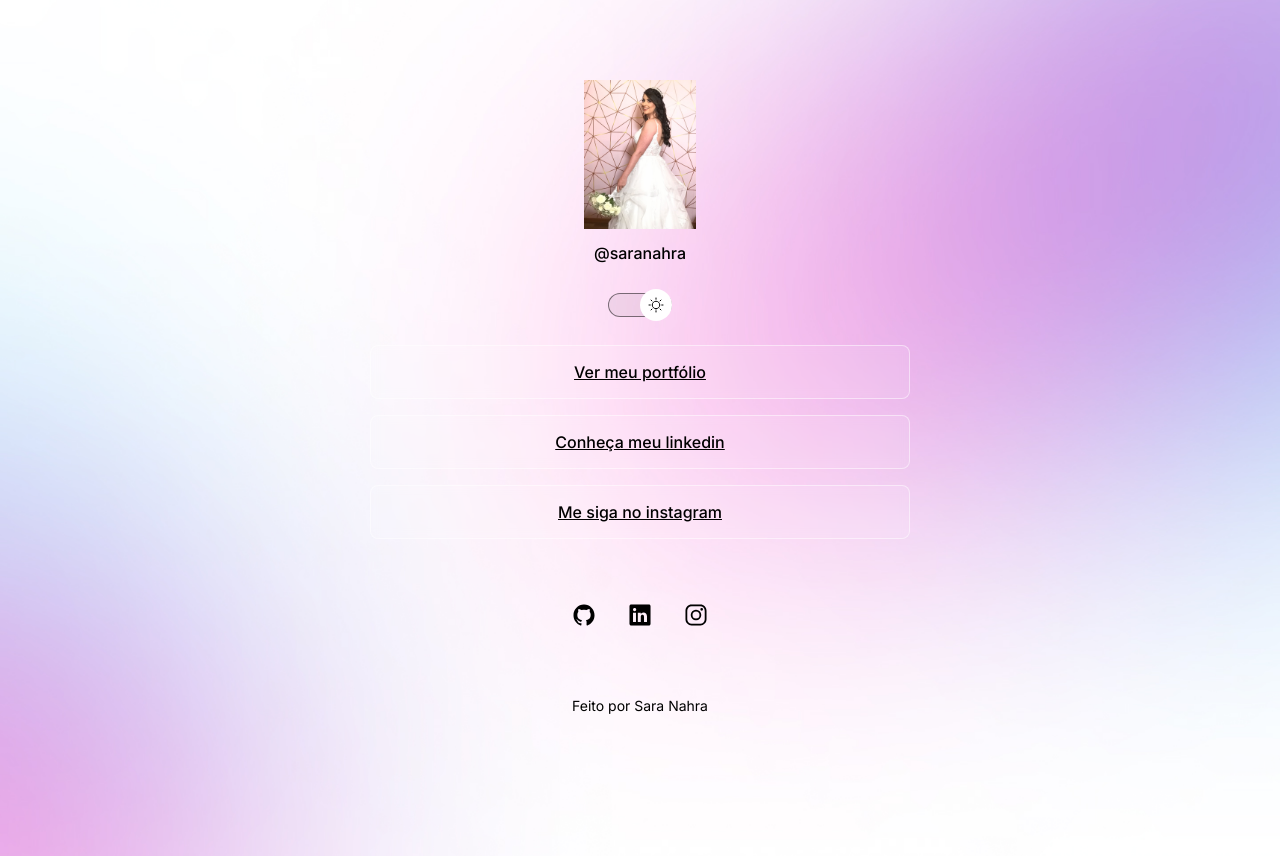
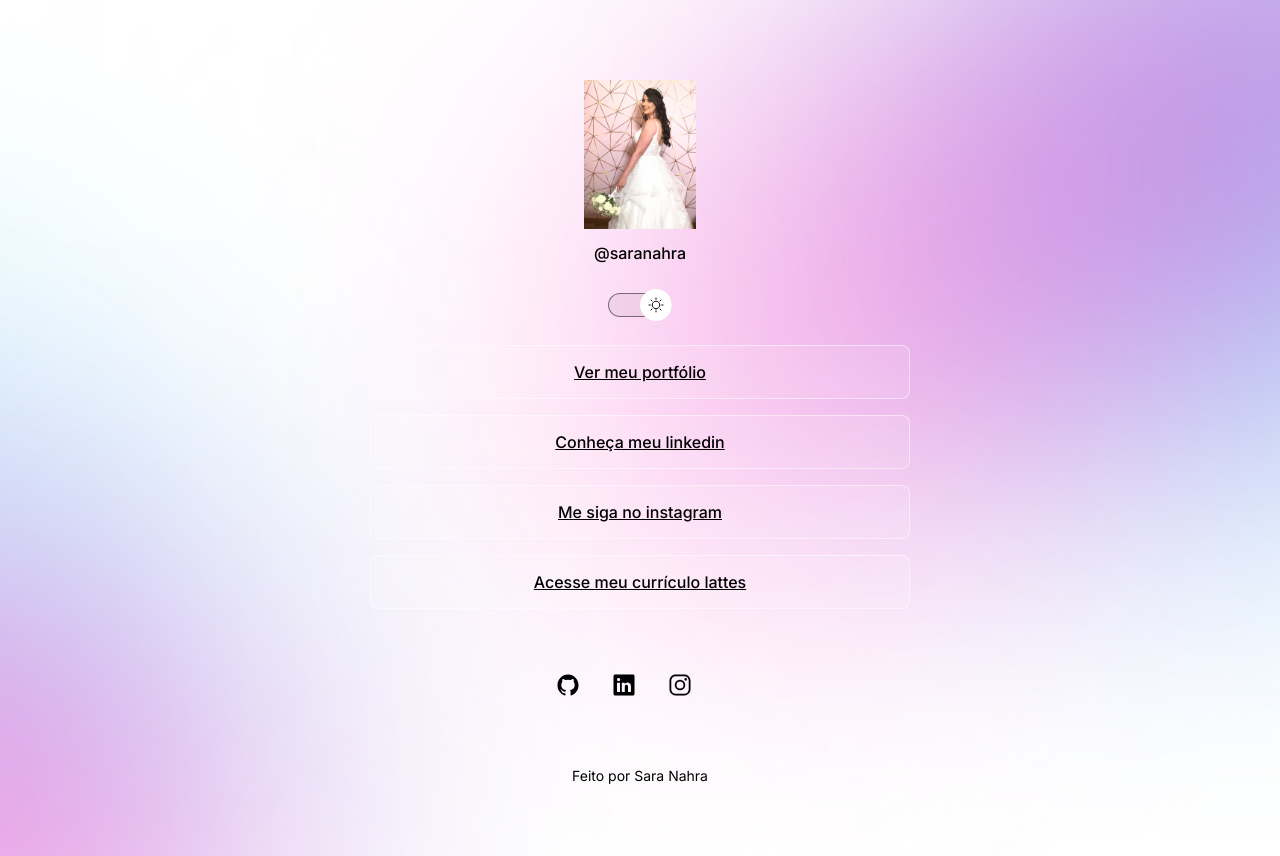
Before and after one commit to saranahra/projetorockseat, a plain HTML site: page index.html in a window 1280 px wide. Drawn offline with nearby package versions, Linux system fonts and the light colour scheme.

Commit message:
add index.html

```diff
--- a/index.html
+++ b/index.html
@@ -41,6 +41,11 @@
             >Me siga no instagram</a
           >
         </li>
+        <li>
+          <a href="http://lattes.cnpq.br/1058710007770144" target="_blank">
+            Acesse meu currículo lattes
+          </a>
+        </li>
       </ul>
       <div id="social-links">
         <a href="https://github.com/saranahra" target="_blank">
@@ -55,6 +60,7 @@
         <a href="https://www.instagram.com/saranahra/" target="_blank">
           <ion-icon name="logo-instagram"></ion-icon>
         </a>
+        <a href="http://lattes.cnpq.br/1058710007770144" target="_blank"> </a>
       </div>
       <footer>Feito por Sara Nahra</footer>
     </div>
```
